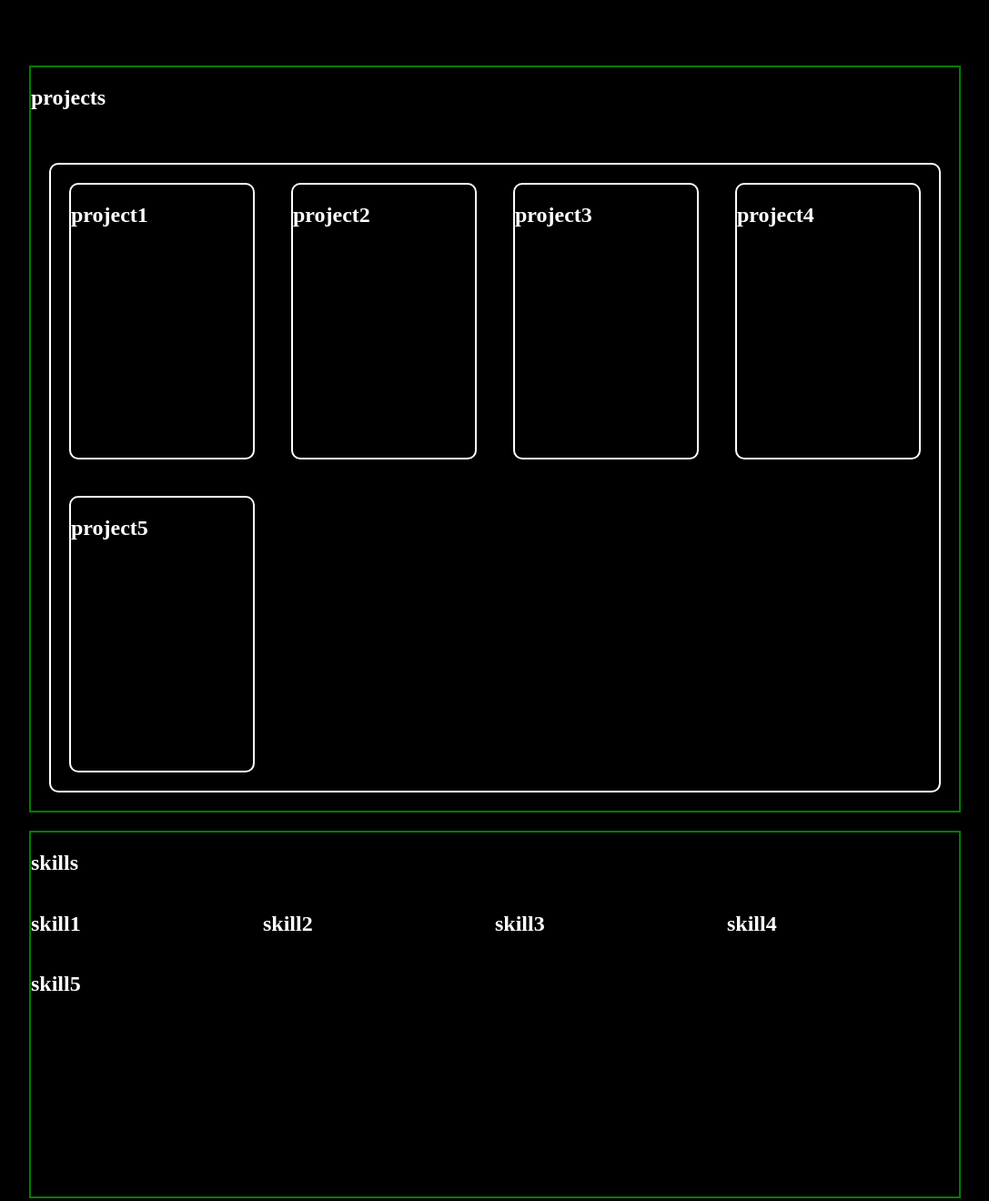
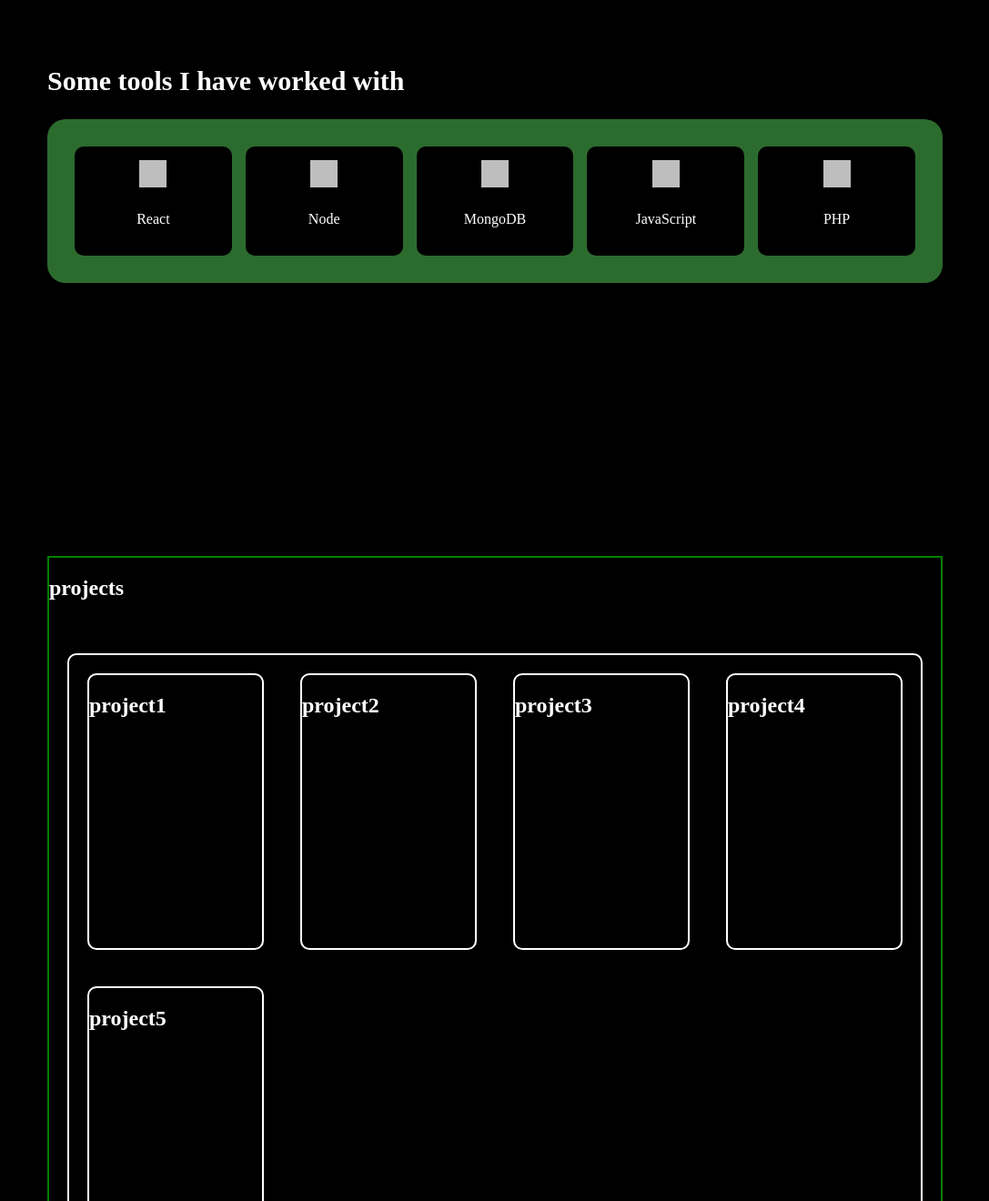
Before and after one commit to k1870/k1870.github.io, a plain HTML site: page index.html in a window 1280 px wide. Shown: the part 1540-2860 px from the top of the page at 91% size, without its empty margins (96-1183 px from the left). Drawn offline with Linux system fonts and the light colour scheme; grey boxes are pictures that could not be loaded.

Commit message:
Revised skill section Design. More skill to be added later

```diff
--- a/index.html
+++ b/index.html
@@ -11,7 +11,7 @@
     <header id="navbar" class="navbar">
         <h1 id="logo">logo</h1>
         <nav id="nav"><ul>
-            <li><a href="#aboutMe">About</a></li>
+            <li><a href="#about">About</a></li>
             <li><a href="#skills">Skills</a></li>
             <li><a href="#projects">Projects</a></li>
             <li><a href="#experience">Experience</a></li>
@@ -56,6 +56,34 @@
                 <li>Linux & Terminal tools</li>
             </ul>
         </section>
+        <section id="skills">
+            <h1>Some tools I have worked with</h1>
+            <div id="skills-wrapper">
+                <div class="skill-card">
+                <img src="https://cdn.jsdelivr.net/gh/devicons/devicon/icons/react/react-original.svg" alt="React" />
+                <p>React</p>
+                </div>
+                <div class="skill-card">
+                <img src="https://cdn.jsdelivr.net/gh/devicons/devicon/icons/nodejs/nodejs-original.svg" alt="Node" />
+                <p>Node</p>
+                </div>
+                <div class="skill-card">
+                <img src="https://cdn.jsdelivr.net/gh/devicons/devicon/icons/mongodb/mongodb-original.svg" alt="MongoDB" />
+                <p>MongoDB</p>
+                </div>
+                <div class="skill-card">
+                <img src="https://cdn.jsdelivr.net/gh/devicons/devicon/icons/javascript/javascript-original.svg" alt="JavaScript" />
+                <p>JavaScript</p>
+                </div>
+                <div class="skill-card">
+                <img src="https://cdn.jsdelivr.net/gh/devicons/devicon/icons/php/php-original.svg" alt="PHP" />
+                <p>PHP</p>
+                </div>
+
+
+
+            </div>
+        </section>
         <section id="projects">
             <h1 id="project-heading">projects</h1><br>
             <div id="project-div">
@@ -66,17 +94,9 @@
             <div class="project"><h1>project5</h1></div>
             </div>
         </section>
-        <section id="skills">
-            <h1>skills</h1>
-            <div id="skill-div">
-                <div class="skill"><h1>skill1</h1></div>
-            <div class="skill"><h1>skill2</h1></div>
-            <div class="skill"><h1>skill3</h1></div>
-            <div class="skill"><h1>skill4</h1></div>
-            <div class="skill"><h1>skill5</h1></div>
-            </div>
-        </section>
-        <section id="experience"><h1>experience</h1></section>
+
+
+        <section id="experience"></section>
         <section id="contact">
             <h1>contact</h1>
             <form>
--- a/style.css
+++ b/style.css
@@ -26,19 +26,8 @@ body {
     /* }  */
 h1 {
     color: white;
-    /* border: 2px solid green; */
-    /* border-radius: 10px; */
-    /* padding: 10px; */
-    /* margin: 20px; */
 }
 
-/* p {
-    color: white;
-    border: 2px solid green;
-    border-radius: 10px;
-    padding: 10px;
-    margin: 20px;
-} */
 header {
     border: 2px solid green;
     border-radius: 10px;
@@ -85,15 +74,6 @@ nav li:hover{
     background-color: rgb(0, 70, 0);
 }
 
-/* .navbar {
-  position: fixed;
-  top: 0;
-  width: 100%;
-  transition: top 0.3s ease;
-  z-index: 999;
-} */
-
-/* Hidden state */
 .navbar.hide {
   top: -100px; /* or -height of your navbar */
 }
@@ -106,24 +86,17 @@ main {
     margin-top: 89px;
 
 }
-section {
-    /* border: 2px solid white; */
-    /* border-radius: 10px; */
-    /* margin: 20px; */
 
-}
 #intro {
     /* border: 2px solid blue; */
     display: flex;
   flex-direction: column;
   align-items: flex-start;
   justify-content: center;
-  /* height: 100vh; Full screen hero */
-  /* padding: 0 0px; */
+
   margin: 0 140px;
   margin-bottom: 210px;
-  /* gap: 20px; */
-  /* background-color: #0a192f; */
+
 }
 
 #intro h1 {
@@ -162,8 +135,9 @@ section {
   border: 2px solid #3e824b;
   color: #3e824b;
   border-radius: 4px;
-  transition: background 0.3s ease, color 0.3s ease;
+  /* transition: background 0.3s ease, color 0.3s ease; */
   width: 20%;
+  transition: transform 0.2s ease-in-out;
 }
 
 #contactbtn a {
@@ -173,7 +147,10 @@ section {
 }
 
 #contactbtn:hover {
-  background-color: rgba(45, 218, 11, 0.1);
+  background-color: #3e824b;
+  color: black;
+  transform: scale(1.05);
+
 }
 
 
@@ -181,27 +158,8 @@ section {
     color: rgb(50, 50, 50);
 }
 
-button {
-    /* border: 2px solid white;
-    border-radius: 7px;
-    background-color: green;
-    width: 300px;
-    height: 84px;
-    margin: 20px; */
+#about {
 
-
-    /* grid-column: 1; */
-    /* grid-row: 2; */
-    /* justify-self: center; */
-    /* align-self: center; */
-
-}
-#about {
-    /* display: flex; */
-    /* flex-direction: column; */
-    /* border: 2px solid green; */
-    /* grid-template-rows: 1fr 4fr; */
-    /* height: 450px ; */
     margin: 0 180px;
     margin-bottom: 210px;
 }
@@ -241,20 +199,65 @@ button {
       margin-top: 0;
 
 }
+
 #skills {
-    padding-bottom: 200px;
-     margin: 20px 120px;
-     border: 2px solid green;
+
+  margin: 0px 140px;
+  margin-bottom: 300px;
+
 }
-#skill-div {
-    display: grid;
-    grid-template-columns: 1fr 1fr 1fr 1fr;
+#skills h1 {
+    font-size: 30px;
 }
+
+/* Outer green rounded container */
+#skills-wrapper {
+  display: grid;
+  grid-template-columns: repeat(auto-fit, minmax(120px, 1fr));
+  gap: 15px;
+  background-color: #2c6b2e;
+  padding: 30px;
+  border-radius: 20px;
+  /* max-width: 800px; */
+  /* width: 90%; */
+}
+
+/* Each skill block */
+.skill-card {
+  background-color: black;
+  border-radius: 10px;
+  padding: 15px;
+  /* text-align: center; */
+  color: white;
+  /* font-family: 'Orbitron', sans-serif; */
+  /* font-size: 14px; */
+  display: flex;
+  flex-direction: column;
+  align-items: center;
+  /* justify-content: center; */
+  transition: transform 0.2s ease-in-out;
+}
+
+/* Optional hover effect */
+.skill-card:hover {
+  transform: scale(1.05);
+}
+
+/* Icons */
+.skill-card img {
+  width: 30px;
+  height: 30px;
+  margin-bottom: 10px;
+  filter: brightness(1.2);
+}
+
 #projects{
     margin: 20px 120px;
     display: grid;
     border: 2px solid green;
     overflow: auto;
+    margin: 0px 140px;
+  margin-bottom: 220px;
 }
 
 #project-div {
@@ -271,11 +274,13 @@ button {
     height: 300px;
 }
 
-#experience {
+section #experience {
+    display: hide;
     padding-bottom: 200px;
     margin: 20px 120px;
     border: 2px solid green;
 }
+
 #contact {
     /* padding-bottom: 10px; */
     margin: 20px 120px;
@@ -295,8 +300,8 @@ form {
 
 }
 footer {
-    border: 2px solid green;
-    border-radius: 10px;
+    /* border: 2px solid green; */
+    /* border-radius: 10px; */
     display: grid;
 
 
```
